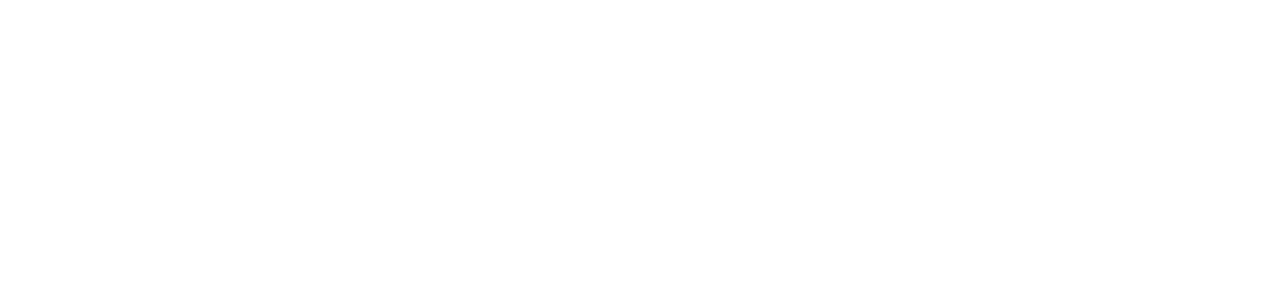
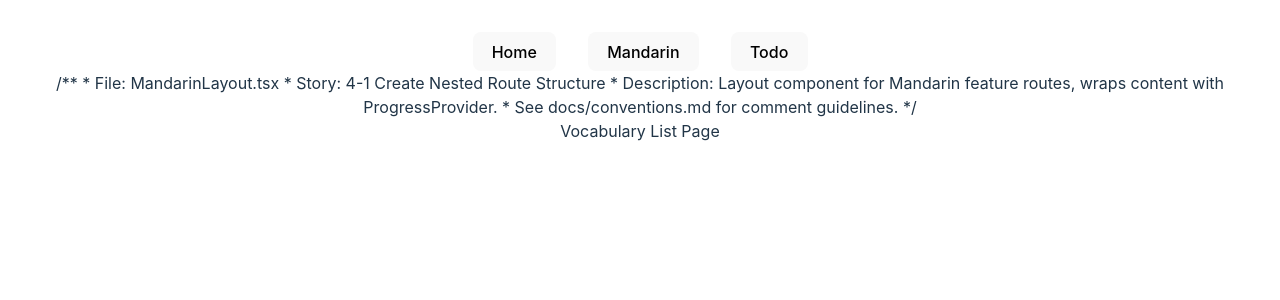
Before and after one commit to coji831/mandarin-vite-react-ts, a React (Vite) app: page /mandarin/vocabulary-list in a window 1280 px wide. Before the commit this address had no page. Shown: the top 300 px of the page. Built offline with nearby package versions, Linux system fonts and the light colour scheme.

Commit message:
feat(story-4-1): implement nested route structure for Mandarin feature, update docs and add file-level comments

```diff
--- a/package.json
+++ b/package.json
@@ -14,13 +14,14 @@
   "dependencies": {
     "@google-cloud/storage": "^7.16.0",
     "@google-cloud/text-to-speech": "^6.1.0",
+    "@types/react-router-dom": "^5.3.3",
     "dotenv": "^17.0.1",
     "express": "^5.1.0",
     "md5": "^2.3.0",
     "react": "^19.1.0",
     "react-dom": "^19.1.0",
     "react-router": "^7.5.2",
-    "react-router-dom": "^7.5.2"
+    "react-router-dom": "^7.8.2"
   },
   "devDependencies": {
     "@eslint/js": "^9.25.1",
--- /dev/null
+++ b/src/features/mandarin/layouts/MandarinLayout.tsx
@@ -0,0 +1,23 @@
+import { Outlet } from "react-router-dom";
+import { ProgressProvider } from "../context/ProgressContext";
+// import { Navbar } from "../components/Navbar"; // Uncomment if Navbar exists
+
+/**
+ * MandarinLayout - Layout component for Mandarin feature routes
+ * Wraps content with MandarinProvider and renders shared UI elements.
+ */
+export function MandarinLayout() {
+  return (
+    <ProgressProvider>
+      /** * File: MandarinLayout.tsx * Story: 4-1 Create Nested Route Structure * Description:
+      Layout component for Mandarin feature routes, wraps content with ProgressProvider. * See
+      docs/conventions.md for comment guidelines. */
+      <div className="mandarin-container">
+        {/* <Navbar /> */}
+        <div className="mandarin-content">
+          <Outlet />
+        </div>
+      </div>
+    </ProgressProvider>
+  );
+}
--- /dev/null
+++ b/src/features/mandarin/router/MandarinRoutes.tsx
@@ -0,0 +1,41 @@
+/**
+ * File: MandarinRoutes.tsx
+ * Story: 4-1 Create Nested Route Structure
+ * Description: Defines nested routing for Mandarin feature, connecting all subpages and parameters.
+ * See docs/conventions.md for comment guidelines.
+ */
+import { Routes, Route, Navigate } from "react-router-dom";
+import { MandarinLayout } from "../layouts/MandarinLayout";
+import {
+  VocabularyListPage,
+  DailyCommitmentPage,
+  SectionConfirmPage,
+  SectionSelectPage,
+  FlashCardPage,
+} from "../pages";
+
+/**
+ * MandarinRoutes - Nested routing configuration for Mandarin feature
+ *
+ * Routes:
+ *   /mandarin (index) - redirects to vocabulary list
+ *   /mandarin/vocabulary-list
+ *   /mandarin/daily-commitment
+ *   /mandarin/section-confirm
+ *   /mandarin/section-select
+ *   /mandarin/flashcards/:sectionId
+ */
+export function MandarinRoutes() {
+  return (
+    <Routes>
+      <Route element={<MandarinLayout />}>
+        <Route index element={<Navigate to="vocabulary-list" replace />} />
+        <Route path="vocabulary-list" element={<VocabularyListPage />} />
+        <Route path="daily-commitment" element={<DailyCommitmentPage />} />
+        <Route path="section-confirm" element={<SectionConfirmPage />} />
+        <Route path="section-select" element={<SectionSelectPage />} />
+        <Route path="flashcards/:sectionId" element={<FlashCardPage />} />
+      </Route>
+    </Routes>
+  );
+}
--- a/src/router/Router.tsx
+++ b/src/router/Router.tsx
@@ -1,6 +1,7 @@
-import { Route, Routes } from "react-router";
+import { Route, Routes } from "react-router-dom";
 import { mandarin_page, root, todo_page } from "../constants/paths";
 import { ProgressProvider } from "../features/mandarin/context/ProgressContext";
+import { MandarinRoutes } from "../features/mandarin/router/MandarinRoutes";
 import { Mandarin } from "../features/mandarin/pages/Mandarin";
 import Root from "../layouts/Root";
 import Home from "../pages/Home";
@@ -12,13 +13,13 @@
       <Route path={root} element={<Root />}>
         <Route element={<Home />} index></Route>
         <Route
+          path={mandarin_page + "/*"}
           element={
             <ProgressProvider>
-              <Mandarin />
+              <MandarinRoutes />
             </ProgressProvider>
           }
-          path={mandarin_page}
-        ></Route>
+        />
         <Route element={<Todo />} path={todo_page}></Route>
       </Route>
     </Routes>
```
Also changed, not shown: src/features/mandarin/pages/index.tsx (+13 -0 lines), 12 other files (tests, documents, lock files or other folders).
